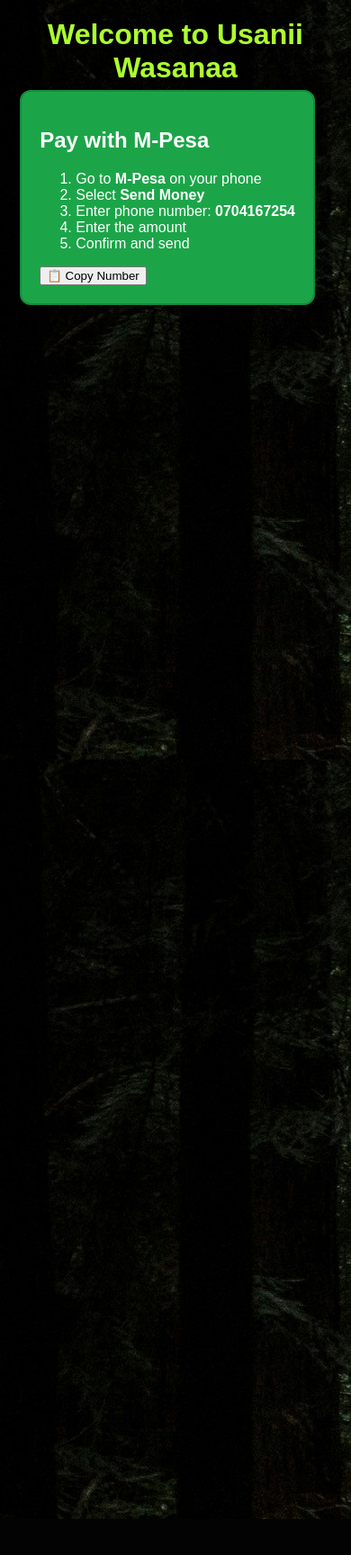
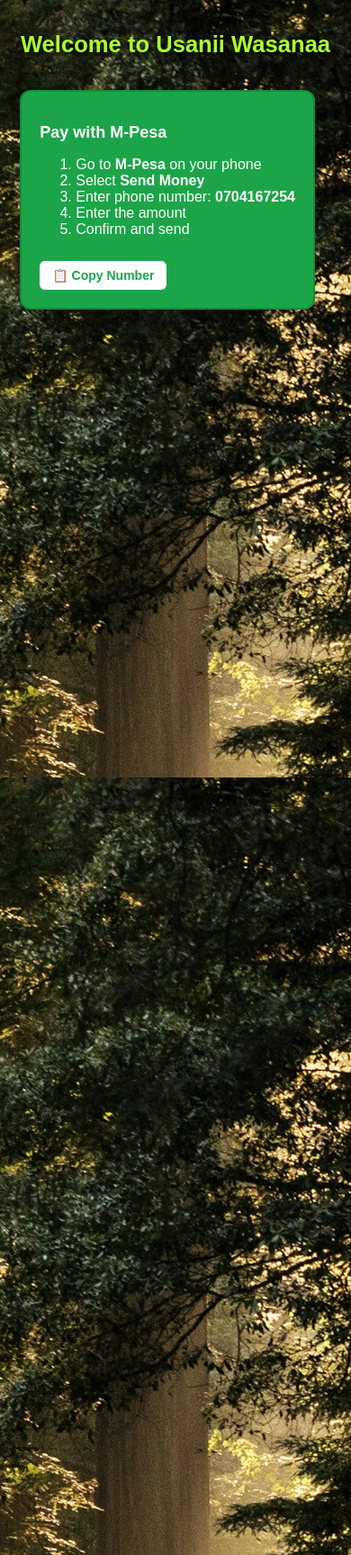
Before and after one commit to jasonwhat78-png/trx, a Flask app: page / in a window 390 px wide. Shown: the whole page at 90% size. Before the commit the page ends 1688 px from the top, so only its background shows below. Run offline with Flask 3, Linux system fonts and the light colour scheme.

Commit message:
Update style.css

```diff
--- a/static/style.css
+++ b/static/style.css
@@ -44,4 +44,44 @@
 
   color: white;
   text-align: left;
-  max
+  max-width: 300px;
+  box-shadow: 0 4px 8px rgba(0, 0, 0, 0.2);
+}
+
+.mpesa-box h2 {
+  color: #ffffff;
+  margin-bottom: 10px;
+  font-size: 18px;
+}
+
+.mpesa-box button {
+  margin-top: 10px;
+  background: #ffffff;
+  color: #1ba548;
+  border: none;
+  padding: 8px 14px;
+  border-radius: 6px;
+  cursor: pointer;
+  font-size: 14px;
+  font-weight: bold;
+}
+
+.mpesa-box button:hover {
+  background: #f0f0f0;
+}
+
+/* Tablet and small desktop */
+@media (max-width: 1024px) {
+  .bg {
+    background-attachment: scroll;
+    background-position: center top;
+    padding-top: 20px;
+  }
+
+  .welcome-text {
+    font-size: 1.6em;
+    padding: 15px;
+  }
+
+  .mpesa-box {
+    pos
```
